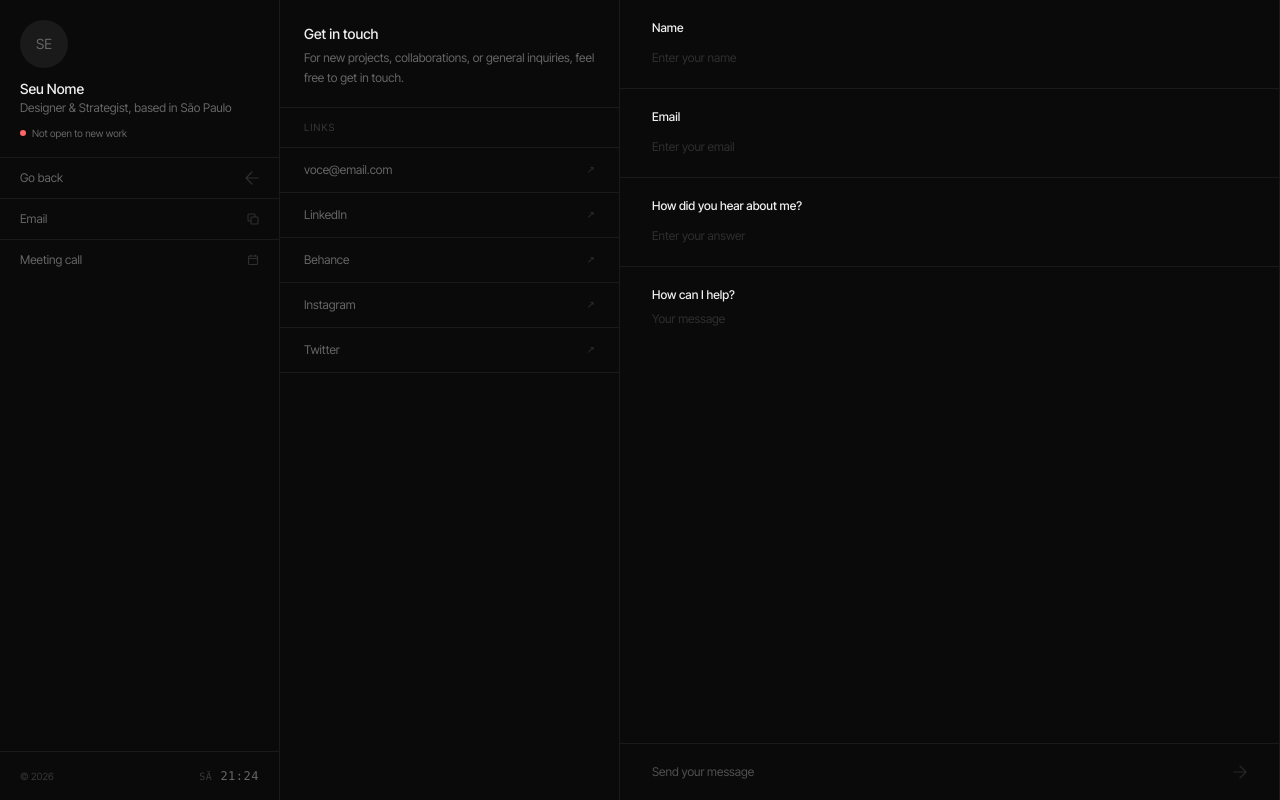
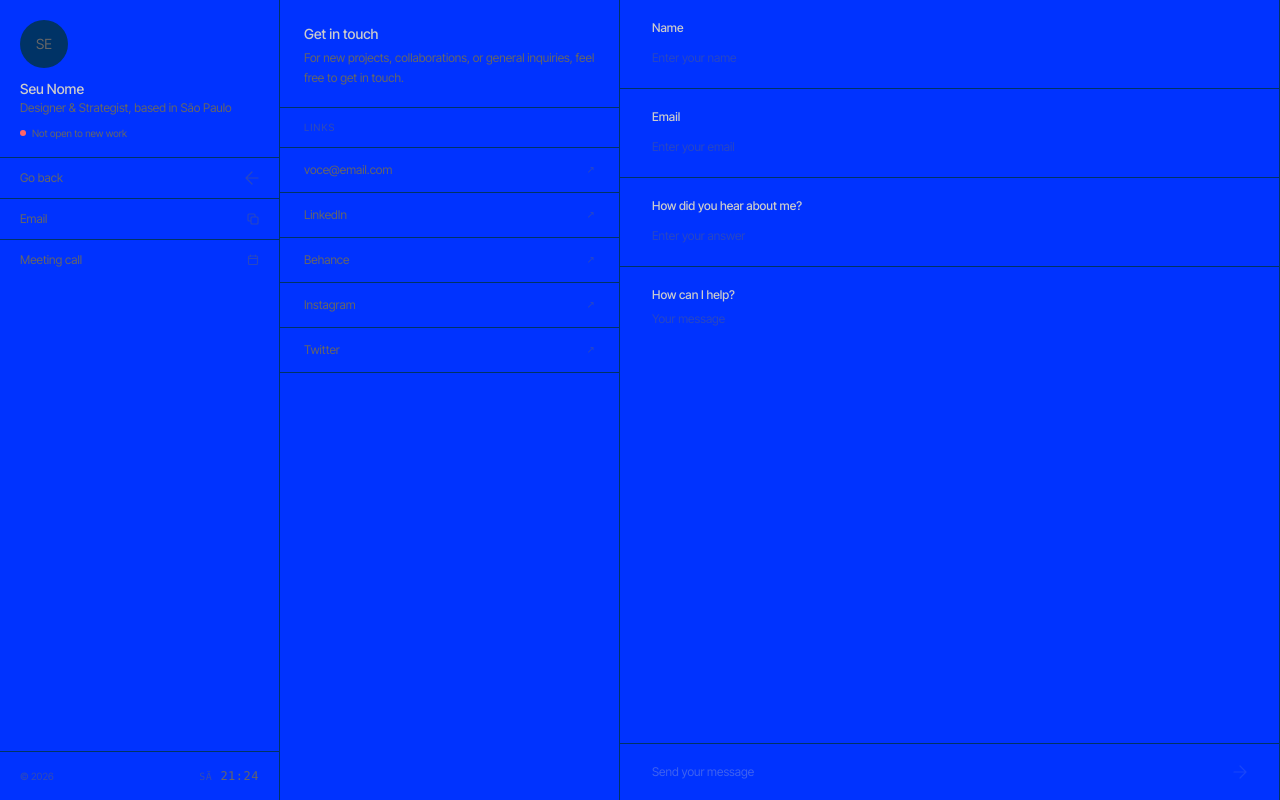
Before and after one commit to oncadsgn-studio/felipeonca-dsgn, a Next.js app: page /contact in a window 1280 px wide. Built offline with nearby package versions, Linux system fonts and the light colour scheme; no server answers.

Commit message:
Update globals.css

```diff
--- a/app/globals.css
+++ b/app/globals.css
@@ -1,11 +1,11 @@
 @import "tailwindcss";
 
 :root {
-  --bg: #0a0a0a;
-  --fg: #f0f0f0;
+  --bg: #0033ff;
+  --fg: #cccccc;
   --muted: #666666;
-  --accent: #f0f0f0;
-  --border: #1a1a1a;
+  --accent: #cccccc;
+  --border: #003366;
 }
 
 @theme inline {
```
